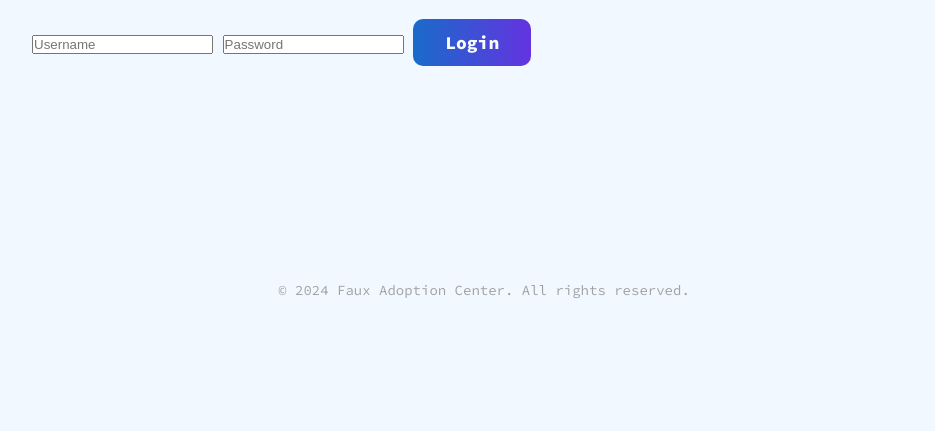
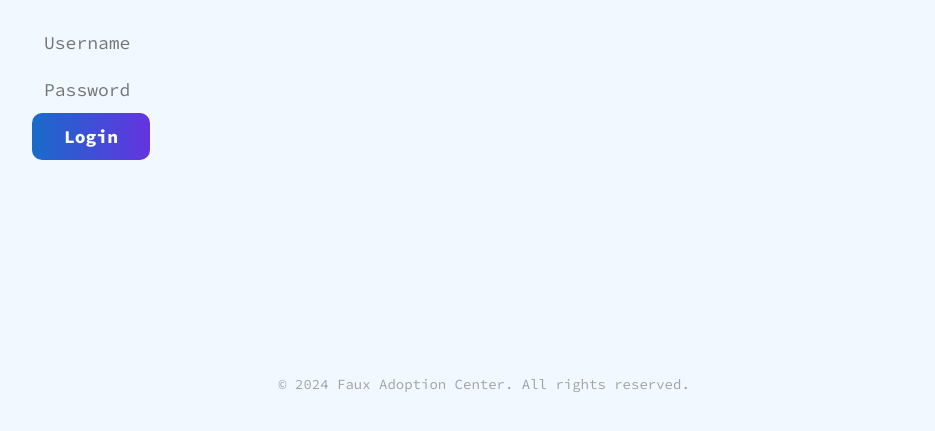
Before and after one commit to rising-dancho/netlify-pets, a website: page public/login/index.html in a window 1280 px wide. Shown: the part 319-750 px from the top of the page, without its empty margins (156-1091 px from the left). Drawn offline with Linux system fonts and the light colour scheme.

Commit message:
feat: in progress, styling the login form

```diff
--- a/public/login/index.html
+++ b/public/login/index.html
@@ -23,8 +23,8 @@
     <div class="pets-section max-width padding-lg center">
       <h2>You need to login first</h2>
       <form id="login-form">
-        <input type="text" id="username" placeholder="Username">
-        <input type="password" id="password" placeholder="Password">
+        <input class="input-field-design" type="text" id="username" placeholder="Username">
+        <input class="input-field-design" type="password" id="password" placeholder="Password">
         <button class="btn btn-primary">Login</button>
       </form>
     </div>
```
